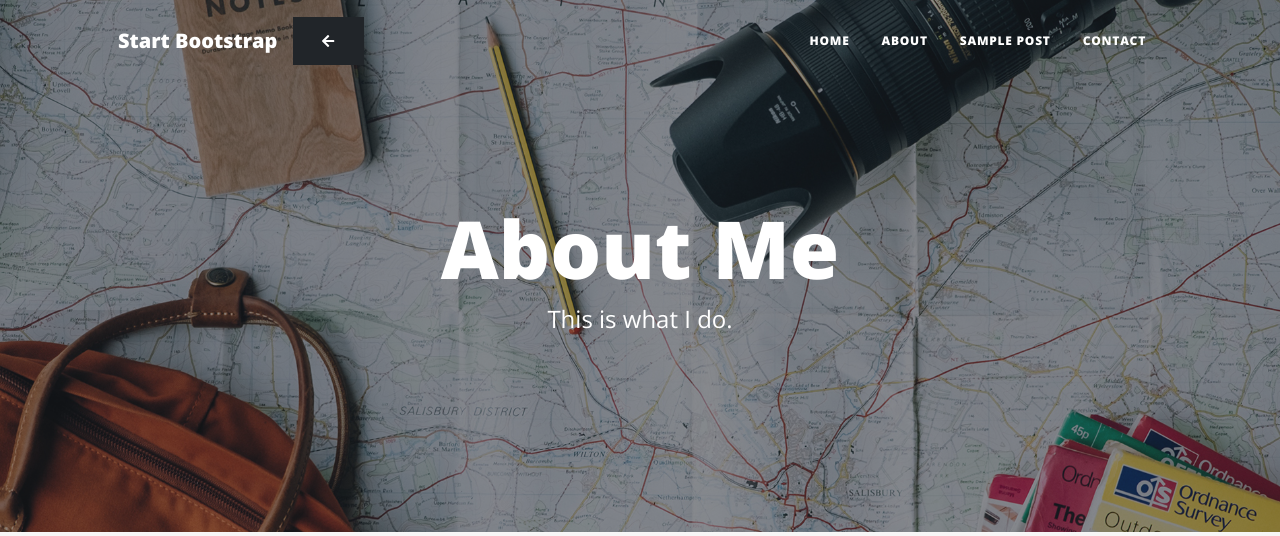
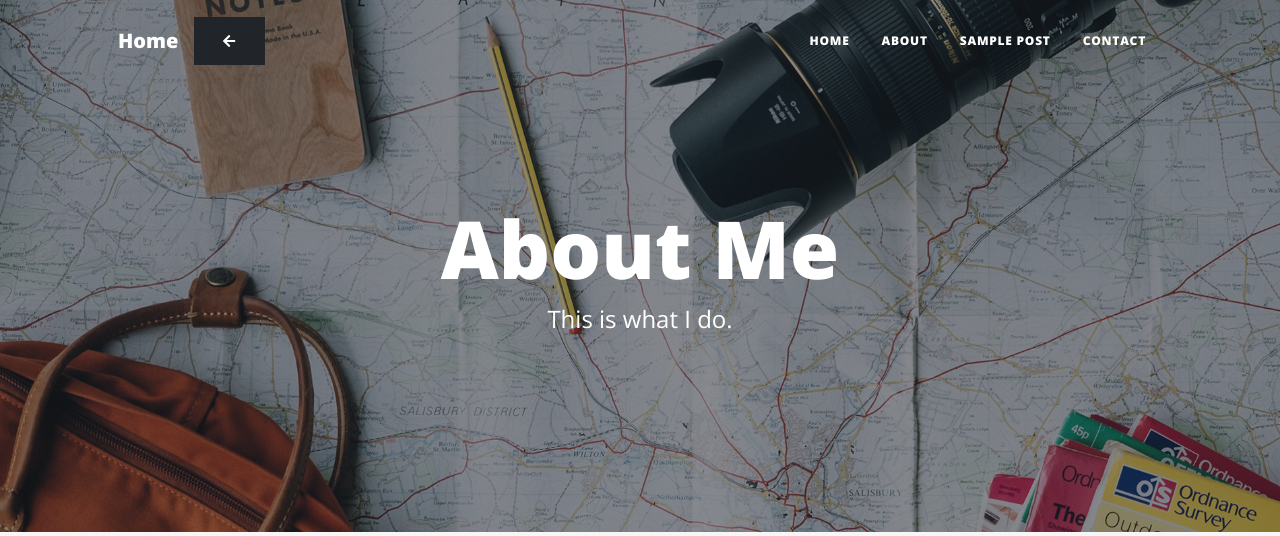
Before and after one commit to KonradRomanski/ultimate-web-app, a Django app: page /blog/about in a window 1280 px wide. Shown: the top 536 px of the page. Run offline with Django 3.2, Linux system fonts and the light colour scheme; some libraries are stand-ins or nearby versions.

Commit message:
initial changes

```diff
--- a/blog/templates/blog/base.html
+++ b/blog/templates/blog/base.html
@@ -4,7 +4,7 @@
     <meta name="viewport" content="width=device-width, initial-scale=1, shrink-to-fit=no" />
     <meta name="description" content="" />
     <meta name="author" content="Gregory, Dark Hunter" />
-    <title>Clean Blog - Start Bootstrap Theme</title>
+    <title>Home</title>
     <link rel="icon" type="image/x-icon" href="{% static 'blog/images/favicon.ico' %}" />
     <!-- Font Awesome icons (free version)-->
     <script src="https://use.fontawesome.com/releases/v5.15.4/js/all.js" crossorigin="anonymous"></script>
@@ -26,7 +26,7 @@
     <!-- Navigation-->
     <nav class="navbar navbar-expand-lg navbar-light" id="mainNav">
         <div class="container px-4 px-lg-5">
-            <a class="navbar-brand" href="index.html">Start Bootstrap</a>
+            <a class="navbar-brand" href="index.html">Home</a>
             {% block back-button %}
             <!-- back button -->
             <button type="button" class="btn btn-danger btn-floating btn-dark" id="btn-back-to-top">
--- a/blog/views.py
+++ b/blog/views.py
@@ -6,6 +6,7 @@ from django.http import HttpResponse
 
 # Create your views here.
 from blog.forms import NewUserForm
+
 
 
 def index(request):
--- a/web_app/settings.py
+++ b/web_app/settings.py
@@ -81,8 +81,8 @@ DATABASES = {
     'default': {
         'ENGINE'  : 'django.db.backends.mysql',
         'NAME'    : 'ultimate_web_app',
-        'USER'    : 'django',
-        'PASSWORD': 'django_db_pwd',
+        'USER'    : 'root',
+        'PASSWORD': 'admin',
         'HOST'    : 'localhost',
         'PORT'    : '3306',
     }
--- a/web_app/urls.py
+++ b/web_app/urls.py
@@ -22,6 +22,7 @@ urlpatterns = [
     path('admin/', admin.site.urls),
     path('blog/', include('blog.urls')),
     path("register", views.register_request, name="register"),
-    path("login", views.login_request, name="login")
+    path("login", views.login_request, name="login"),
+    path('', include('blog.urls'))
 
 ]
```
